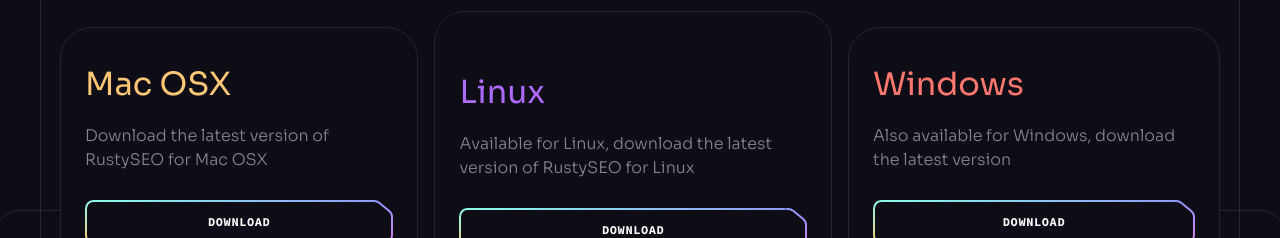
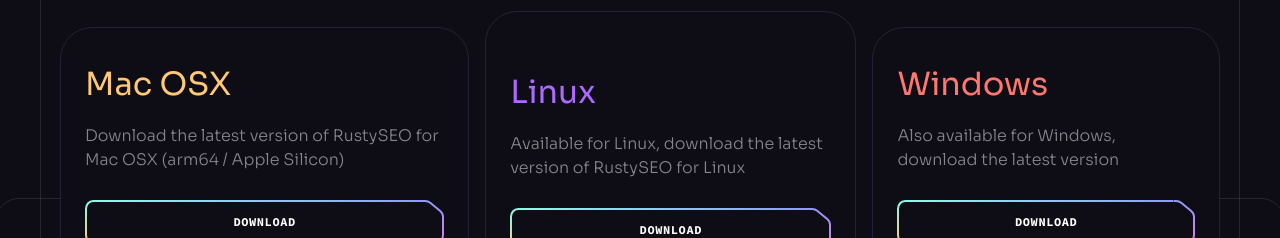
Before and after one commit to mascanho/RustyLanding, a React (Vite) app: page /help in a window 1280 px wide. Shown: the part 5720-5958 px from the top of the page. Built offline with nearby package versions, Linux system fonts and the light colour scheme.

Commit message:
Update index.js

```diff
--- a/src/constants/index.js
+++ b/src/constants/index.js
@@ -221,7 +221,8 @@
   {
     id: "0",
     title: "Mac OSX",
-    description: "Download the latest version of RustySEO for Mac OSX",
+    description:
+      "Download the latest version of RustySEO for Mac OSX (arm64 / Apple Silicon)",
     price: "0",
     features: [
       "Fast and secure, no more crashes or slowdowns",
```
